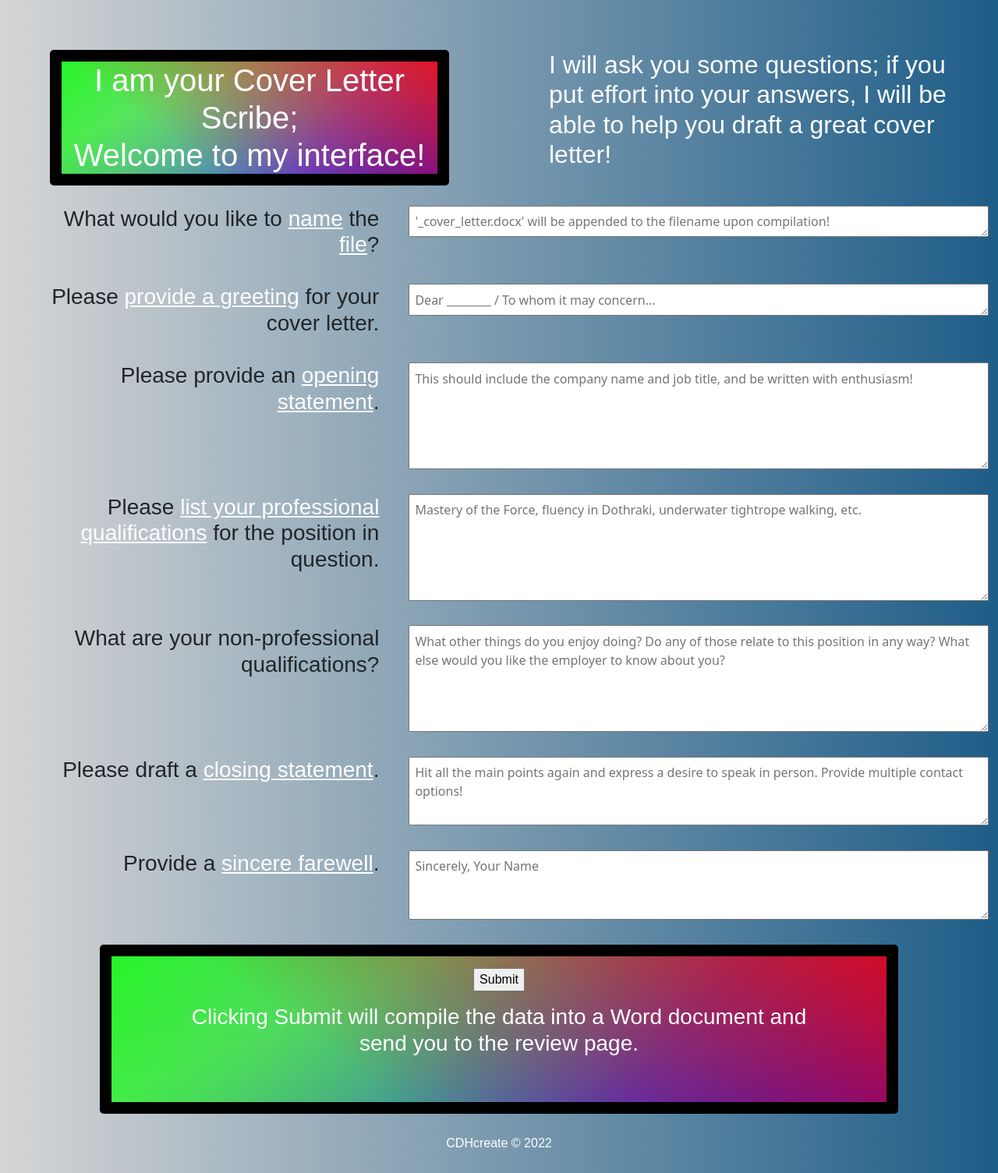
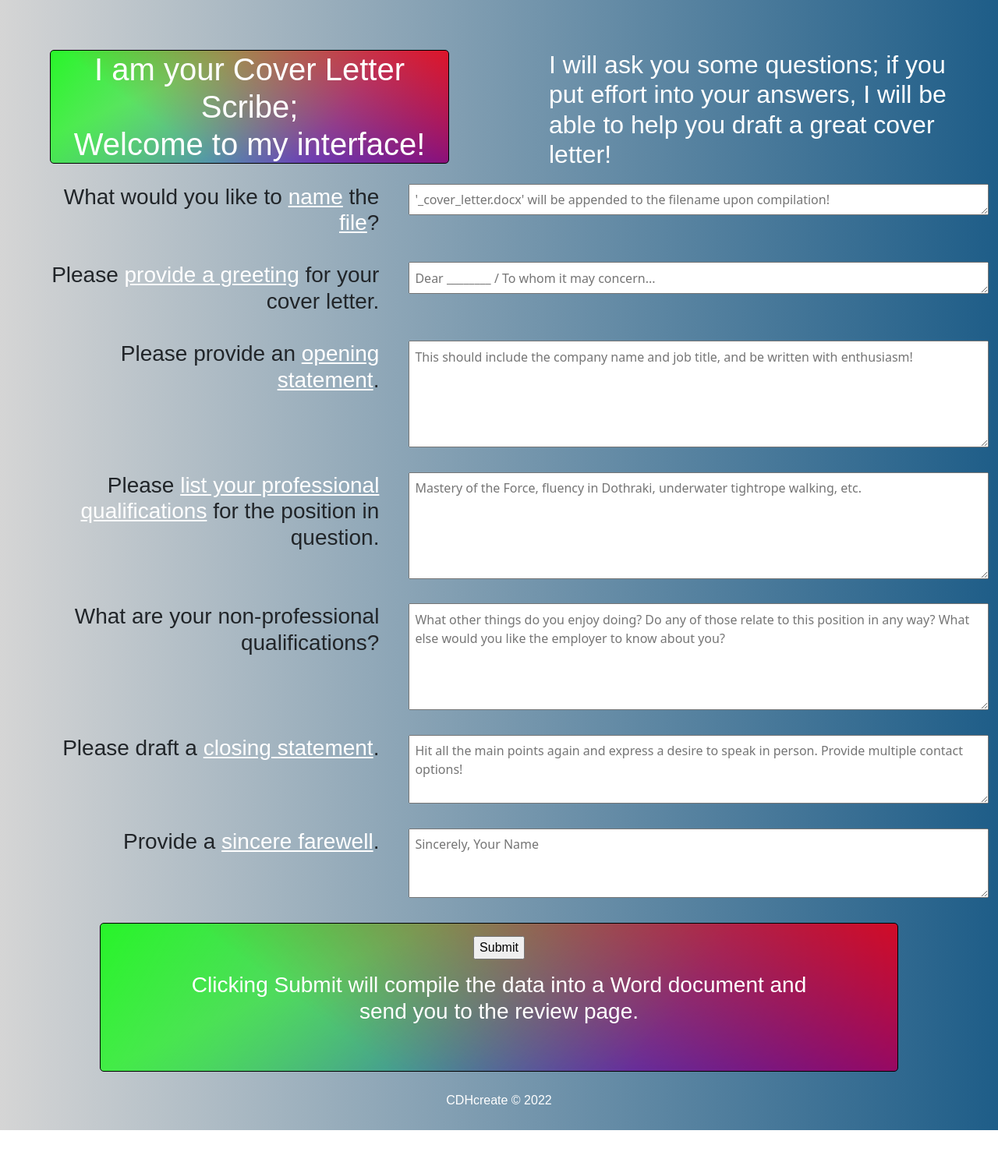
Before and after one commit to cdh616x/CLScribe-flask, a Flask app: page / in a window 1280 px wide. Shown: the whole page at 78% size. After the commit the page ends 1450 px from the top, so only its background shows below. Run offline with Flask 2, Linux system fonts and the light colour scheme; some web fonts are replaced.

Commit message:
changed border width

```diff
--- a/static/review.css
+++ b/static/review.css
@@ -35,7 +35,7 @@ h1, h2, h3 {
     border-color: black;
     border-radius: 5px;
     border-style: solid;
-    border-width: 15px;
+    border-width: 1px;
     color: white;
     font-family: "Roboto Mono", sans-serif;
     padding: 2% 15% 2%;
--- a/static/styles.css
+++ b/static/styles.css
@@ -19,7 +19,7 @@ body {
     border-color: black;
     border-radius: 5px;
     border-style: solid;
-    border-width: 15px;
+    border-width: 1px;
     color: white;
     font-family: "Roboto Mono", sans-serif;
     padding: 0;
@@ -62,7 +62,7 @@ h3, p {
     border-color: black;
     border-radius: 5px;
     border-style: solid;
-    border-width: 15px;
+    border-width: 1px;
     color: white;
     padding: 0 10% 5%;
     font-family: "Roboto Mono", sans-serif;
```
